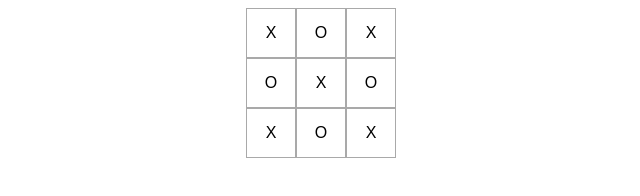
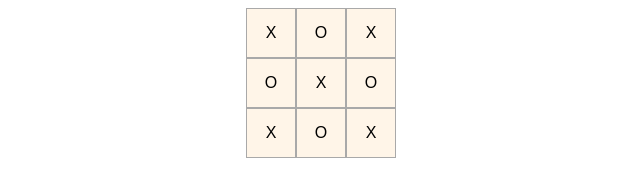
Before and after one commit to VirgilLungu27/tic-tac-toe, a plain HTML site: page index.html in a window 1280 px wide. Shown: the whole page, without its empty margins (319-959 px from the left). Drawn offline with Linux system fonts and the light colour scheme.

Commit message:
add beige background color

```diff
--- a/style.css
+++ b/style.css
@@ -18,4 +18,5 @@ body {
     display: flex;
     justify-content: center;
     align-items: center;
+    background-color: rgba(255, 228, 196, 0.388);
 }
```
